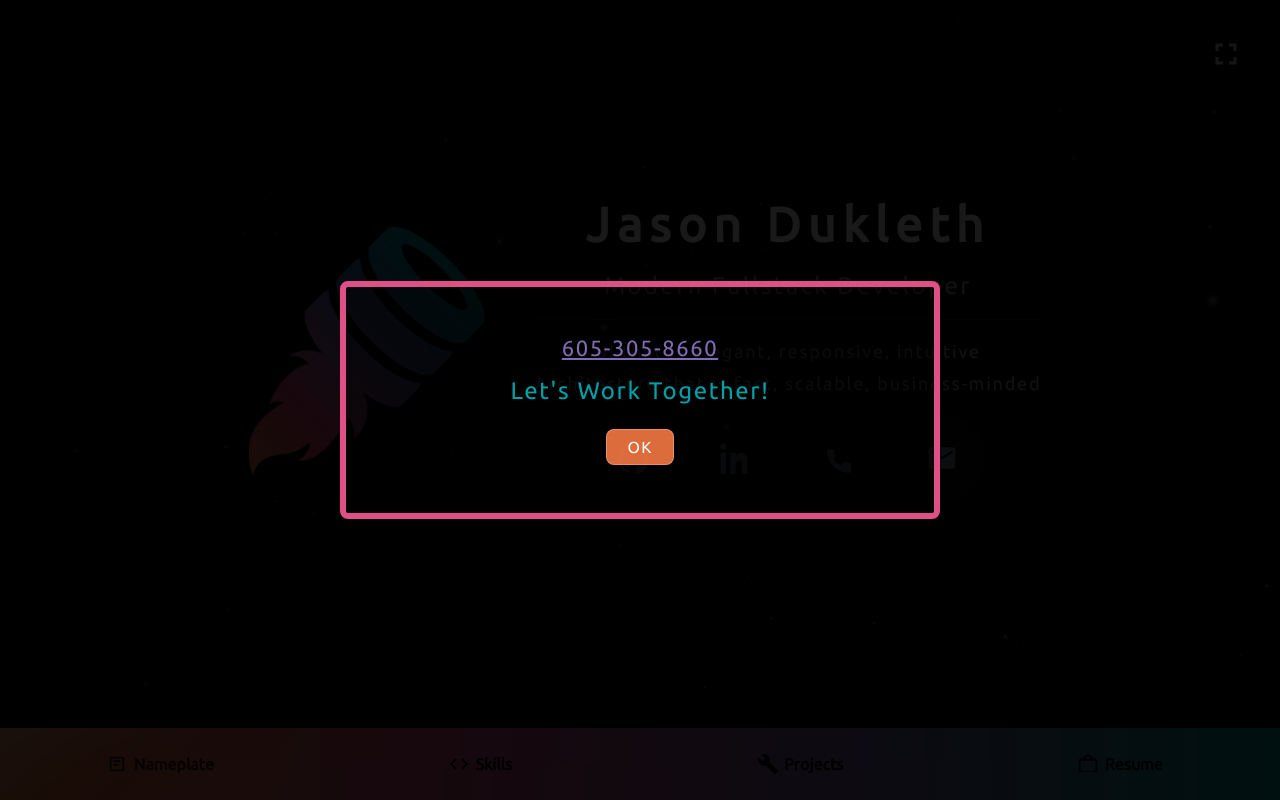
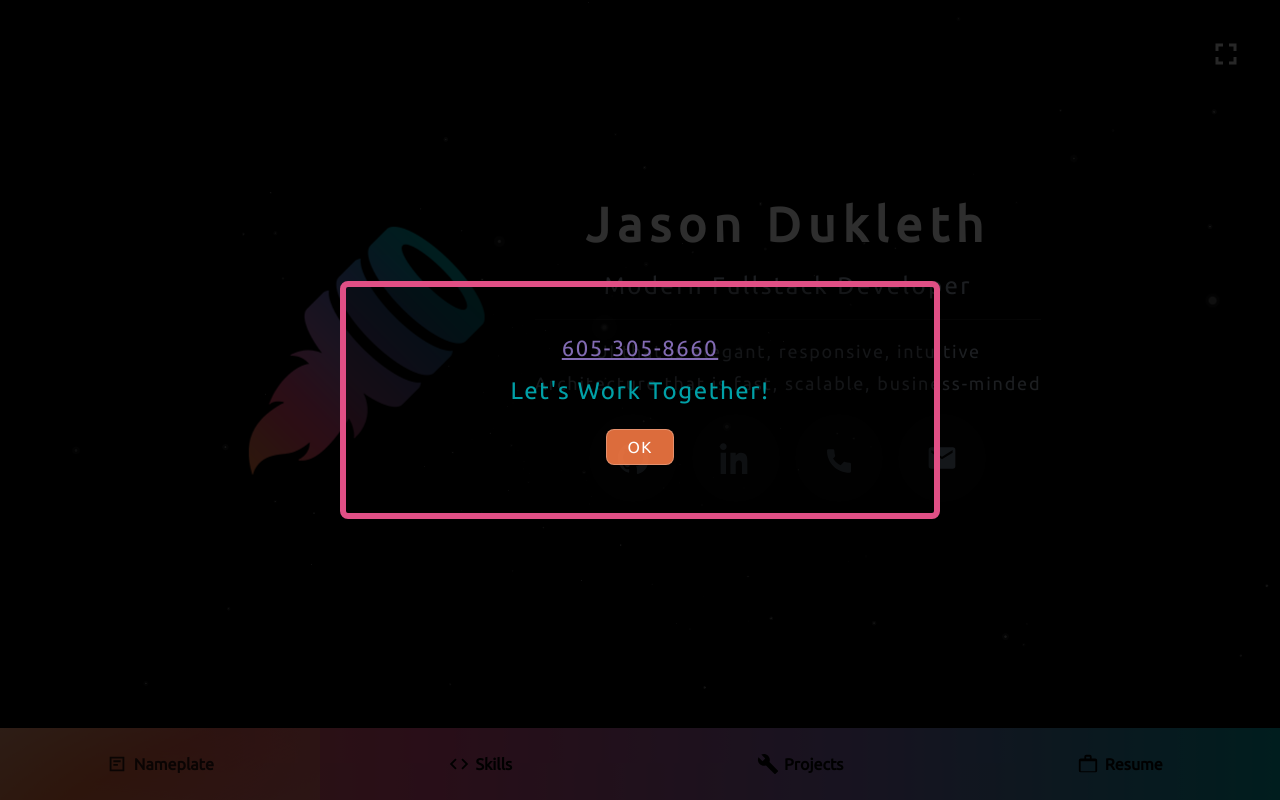
Before and after one commit to jdukleth/react-jjd-portfolio, a Next.js app: page / in a window 1280 px wide. Both pictures are taken after a click on the button 839 px from the left and 457 px from the top of the page. Built offline with nearby package versions, Linux system fonts and the light colour scheme.

Commit message:
adjusts modal opacity

```diff
--- a/components/ContactModal.module.css
+++ b/components/ContactModal.module.css
@@ -6,7 +6,7 @@
   align-items: center;
   justify-content: center;
   padding: 24px;
-  background: rgba(0, 0, 0, 0.9);
+  background: rgba(0, 0, 0, 0.82);
 }
 
 .dialog {
```
